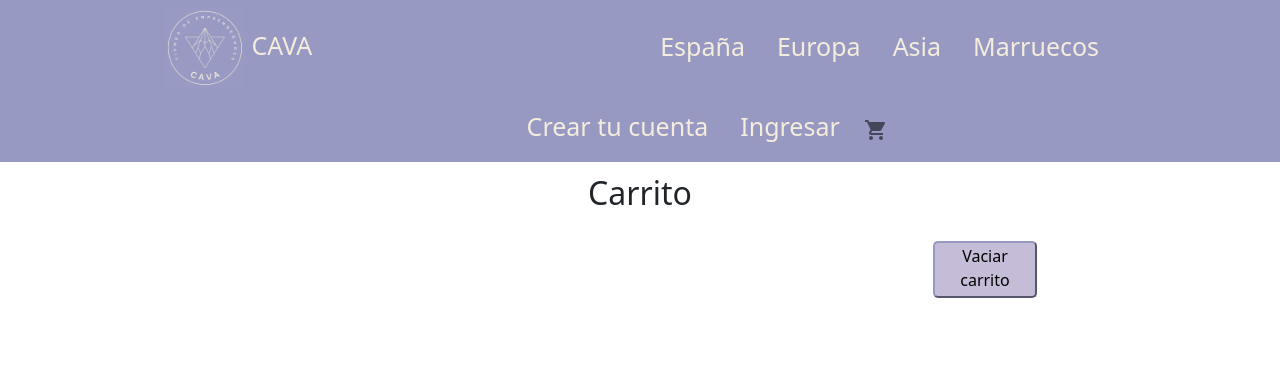
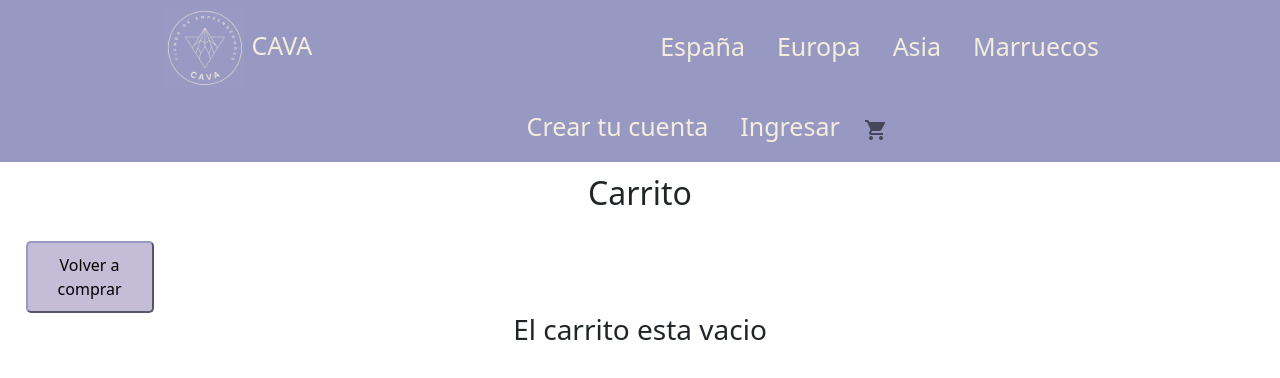
Before and after one commit to Ncavallaro/coderReactJS, a React (Create React App) app: page /cart in a window 1280 px wide. Shown: the top 378 px of the page. Built offline with nearby package versions, Linux system fonts and the light colour scheme.

Commit message:
Se agregan detalles y funcionalidades al carrito
Se aagrega en el carrito:
- Un mensaje para cuando esta vacio,
-Se muestra el detalle de la compra,
-Se agrega un boton para desde el carrito ir a compras

```diff
--- a/src/components/Body/CartContext.js
+++ b/src/components/Body/CartContext.js
@@ -40,8 +40,18 @@ const CartContextProvider = ({children}) =>{
         setCartList([]);
     }
 
+    const calculateCant = () => {
+        let cantTotal = cartList.map(item => item.cant);
+        return cantTotal.reduce(((previousValue,currentValue) =>previousValue + currentValue),0 );
+    }
+
+    const calculatePrice = () => {
+        let priceTotal = cartList.map(item => item.price * item.cant);
+        return priceTotal.reduce(((previousValue,currentValue) =>previousValue + currentValue),0 );
+    }
+
     return (
-        <CartContext.Provider value={{cartList , addToCart, clear ,removeItem }}>
+        <CartContext.Provider value={{cartList , addToCart, clear ,removeItem, calculateCant, calculatePrice }}>
         {children}
         </CartContext.Provider>
     );
--- a/src/components/Body/ItemCount.js
+++ b/src/components/Body/ItemCount.js
@@ -9,7 +9,6 @@ export default function ItemCount(props) {
    const increment = () => {
         if( cant < props.stock ){
             setCant(cant +1 )
-
         }
     }
 
--- a/src/components/Body/ItemDetail.js
+++ b/src/components/Body/ItemDetail.js
@@ -11,7 +11,7 @@ const ItemDetail = (props) => {
     const context = useContext(CartContext)
 
     const onAdd = (cant) => {
-        alert('¿ Estas seguro de agregar ' + cant + ' viajes con id: '+ props.id+' ?')
+        alert('¿ Estas seguro de agregar ' + cant + ' viajes')
         setCant(cant)
         context.addToCart(props, cant)
     }
--- a/src/components/Header/Cart.js
+++ b/src/components/Header/Cart.js
@@ -16,21 +16,31 @@ import img13 from '../../image/trips/13.png';
 import '../../componentsCSS/Header/Cart.css';
 import Button from '@mui/material/Button';
 import DeleteIcon from '@mui/icons-material/Delete';
+import { Link } from 'react-router-dom';
 
 const Cart = () => {
+    const cartContext = useContext(CartContext);
+    const costEnvio = 1;
 
-    const cartContext = useContext(CartContext);
-    const context = useContext(CartContext)
-
-    console.log(cartContext.cartList)
     return(
         <div>
             <div className="tituloCenterCart">
                 <h2>Carrito</h2>
             </div>
-            <div className="btonDeleteAll">
-                <button onClick={() => context.clear()} >Vaciar carrito</button>
-            </div>
+            <Link to='/'>
+                <div className="btonGoBack">
+                    <button>Volver a comprar</button>
+                </div>
+            </Link>
+            {
+                (cartContext.cartList.length > 0 )
+                ? <div className="btonDeleteAll">
+                        <button onClick={() => cartContext.clear()} >Vaciar carrito</button>
+                  </div>
+                : <div className="btonDeleteAll">
+                        <h3 >El carrito esta vacio</h3>
+                  </div>
+            }
             {
                 cartContext.cartList.map (item =>
                     <article className='itemDetailCart'>
@@ -47,12 +57,23 @@ const Cart = () => {
                         </div>
                         <div className="gridCartCant">
                             <h3>Cantidad: <p>{item.cant}</p></h3>
-                            <Button className="btonDelete" variant="outlined"  startIcon={<DeleteIcon />} onClick={() => context.removeItem(item.id)}>
+                            <h3>Total: <p>{item.price * item.cant}</p></h3>
+                            <Button className="btonDelete" variant="outlined"  startIcon={<DeleteIcon />} onClick={() => cartContext.removeItem(item.id)}>
                                 Eliminar
                             </Button>
                         </div>
                     </article>
             )
+        }
+        {
+            cartContext.cartList.length > 0 &&
+            <di className="cartTotal">
+                <h3><b>Total de la compra</b></h3>
+                <h3>Subtotal: <p>{" € " + cartContext.calculatePrice()} </p></h3>
+                <h3>Envio: <p>{" € " + costEnvio} </p></h3>
+                <h3>Total: <p>{" € " + cartContext.calculatePrice() + costEnvio} </p></h3>
+                <button id="finalizar">Finalizar compra</button>
+            </di>
         }
     </div>
     )
--- a/src/components/Header/CartWidget.js
+++ b/src/components/Header/CartWidget.js
@@ -3,6 +3,8 @@ import Badge from '@mui/material/Badge';
 import { styled } from '@mui/material/styles';
 import IconButton from '@mui/material/IconButton';
 import ShoppingCartIcon from '@mui/icons-material/ShoppingCart';
+import { useContext } from 'react';
+import { CartContext } from "../Body/CartContext";
 
 
 const StyledBadge = styled(Badge)(({ theme }) => ({
@@ -15,9 +17,12 @@ const StyledBadge = styled(Badge)(({ theme }) => ({
 }));
 
 export default function CustomizedBadges() {
+
+  const context = useContext(CartContext)
+
   return (
     <IconButton aria-label="cart" id='cartWidget'>
-      <StyledBadge badgeContent={0} color="secondary">
+      <StyledBadge badgeContent={context.calculateCant()} color="secondary">
         <ShoppingCartIcon />
       </StyledBadge>
     </IconButton>
--- a/src/componentsCSS/Header/Cart.css
+++ b/src/componentsCSS/Header/Cart.css
@@ -4,29 +4,46 @@
     background: #f5f5f5;
     border-radius: 20px;
     padding: 20px;
-    width: 80%;
+    width: 75%;
     display: inline-flex;
     align-items: center;
 }
 
 .btonDeleteAll {
-    text-align: right;
-    margin-right: 19%;
+    margin-left: 49%;
+    display: inline;
 }
 
-.gridCartCant Button {
-    background: #C5BCD7;
-    border-color: #9799C2;
-    border-radius: 5px;
-    color:black;
-    height: 34px;
+.btonDeleteAll h3 {
+    text-align: center;
 }
 
 .btonDeleteAll button {
     background: #C5BCD7;
     border-color: #9799C2;
     border-radius: 5px;
-    padding-bottom: 4px;
+    padding-top: 10px;
+    padding-bottom: 10px;
+    padding-left: 10px;
+    padding-right: 10px;
+    width: 10%;
+}
+
+.btonGoBack {
+    text-align: left;
+    margin-left: 2%;
+    display: inline;
+
+}
+
+.btonGoBack button {
+    background: #C5BCD7;
+    border-color: #9799C2;
+    border-radius: 5px;
+    padding-top: 10px;
+    padding-bottom: 10px;
+    padding-left: 10px;
+    padding-right: 10px;
     width: 10%;
 }
 
@@ -41,11 +58,12 @@
 }
 
 .gridCartProduc {
-    width: 55%;
+    width: 61%;
     display: flex;
     flex-direction: column;
     justify-content: center;
     align-items: flex-start;
+    padding-left: 1%;
 }
 
 .gridCartProduc h3 {
@@ -67,8 +85,15 @@
     flex-direction: column;
     justify-content: flex-start;
     align-items: flex-start;
-    margin-left: 145px;
     margin-bottom: 18px;
+}
+
+.gridCartCant Button {
+    background: #C5BCD7;
+    border-color: #9799C2;
+    border-radius: 5px;
+    color:black;
+    height: 34px;
 }
 
 .gridCartCant h3 {
@@ -92,3 +117,36 @@
 .imgDetail{
     display: flex;
 }
+
+.cartTotal{
+    display: inline-flex;
+    align-items: flex-start;
+    flex-direction: column;
+    border: 1px solid rgb(77, 75, 75);
+    border-radius: 10px;
+    margin-left: 20px;
+    padding: 2%;
+}
+
+.cartTotal h3{
+    display: flex;
+    flex-direction: row;
+    width: 100%;
+}
+
+.cartTotal h3 b {
+    font-size: 35px;
+    margin-bottom: 20px;
+}
+
+#finalizar{
+    background: #C5BCD7;
+    border-color: #9799C2;
+    border-radius: 5px;
+    color:black;
+    height: 34px;
+    margin-left: 87px;
+    margin-top: 30px;
+    padding-left: 20px;
+    padding-right: 20px;
+}
```
